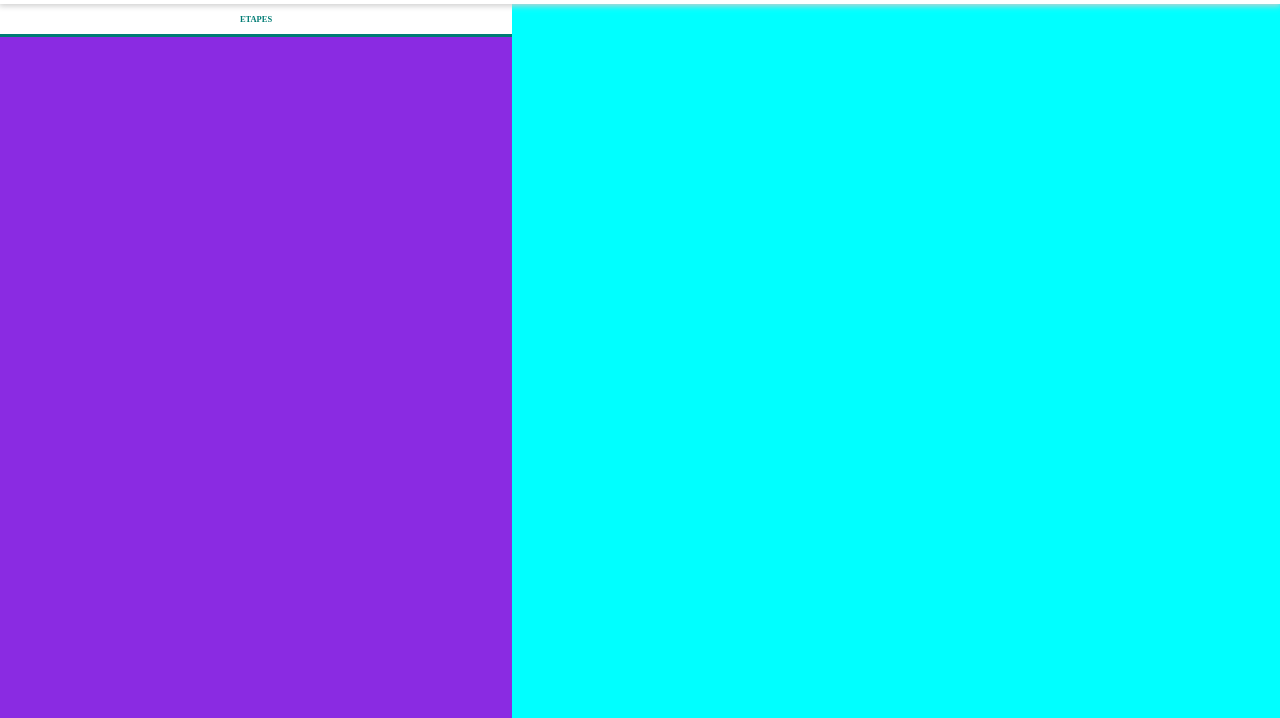
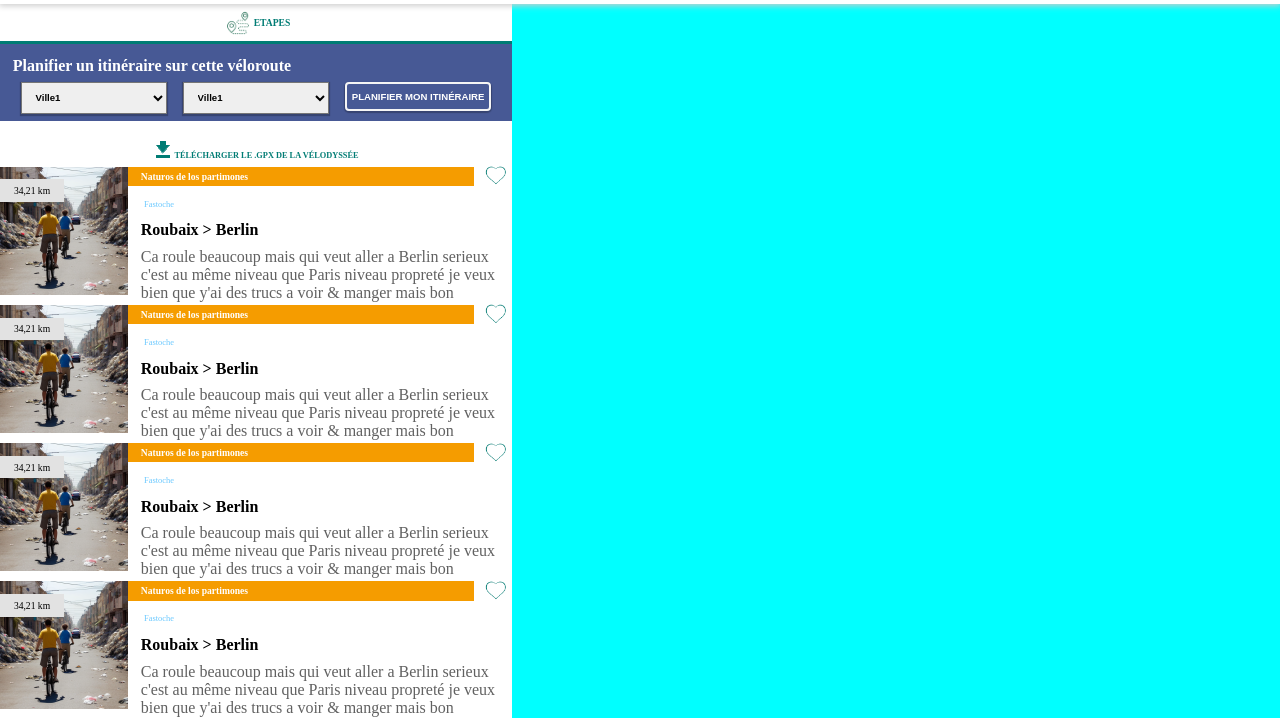
Before and after one commit to Mazurier/eurovelo, a website: page itineraire.html in a window 1280 px wide. Shown: the part 82-800 px from the top of the page. Drawn offline with Linux system fonts and the light colour scheme.

Commit message:
Page etape & js

```diff
--- a/itineraire.css
+++ b/itineraire.css
@@ -4,12 +4,13 @@ body, html {
 }
 main {
     width: 40vw;
-    background-color: blueviolet;
+    background-color: white;
     margin-top: 6.75vw;
     height: calc(100vh - 6.75vw);
     display: flex;
     flex-direction: column;
     align-items: center;
+    overflow-y: scroll;
 }
 .mainhead {
     width: 100%;
@@ -20,7 +21,128 @@ main {
     align-items: center;
     text-align: center;
     justify-content: center;
-    padding: 0.75vw 0;
+    padding: 0.25vw 0;
+    font-size: 0.75vw;
+    font-weight: 700;
+    height: 2.4vw;
+}
+.etapesicon {
+    width: 2.5vw;
+}
+.planif {
+    height: 6vw;
+    background-color: #475995;
+    width: 100%;
+    color: white;
+}
+.planifcontent {
+    width: auto;
+    padding: 1vw;
+    font-weight: 600;
+}
+.planifform {
+    margin: 0.5vw 0;
+    display: flex;
+    justify-content: space-around;
+}
+.planifform * {
+    width: 30%;
+    height: 2.5vw;
+    padding-left: 0.75vw;
+    font-weight: 700;
+    font-size: 0.75vw;
+    box-shadow: 0px 1px 1px 1px rgba(0, 0, 0, 0.24);
+}
+.planifform button {
+    background-color: transparent;
+    border: 2px solid whitesmoke;
+    border-radius: 4px;
+    color: white;
+    height: 2.30vw;
+    display: flex;
+    align-items: center;
+    justify-content: center;
+    text-align: center;
+    padding: 0%;
+}
+.download {
+    width: 100%;
+    display: flex;
+    align-items: center;
+    text-align: center;
+    justify-content: center;
+    padding: 0.5vw 0;
+}
+.download a {
+    text-decoration: none;
+    color: #007c74;
+    font-weight: 600;
+    font-size: 0.65vw;
+}
+.etapesgrid {
+    display: grid;
+    grid-template-columns: 100%;
+    position: relative;
+    gap: 2%;
+}
+.etapesgriditem {
+    height: 10vw;
+    display: flex;
+}
+.etapeskilometre {
+    position: absolute;
+    background-color: rgb(226, 226, 226);
+    color: black;
+    display: flex;
+    align-items: center;
+    text-align: center;
+    justify-content: center;
+    height: 1.75vw;
+    width: 5vw;
+    margin-top: 1vw;
+    font-size: 0.75vw;
+    font-weight: 500;
+}
+.etapesimg {
+    height: 10vw;
+}
+.etapesbandeau {
+    width: 30vw;
+    height: 1.5vw;
+    display: flex;
+    align-items: center;
+    font-size: 0.75vw;
+    font-weight: 600;
+    justify-content: space-between;
+}
+.etapescat {
+    height: 100%;
+    width: 26vw;
+    display: flex;
+    align-items: center;
+    padding-left: 1vw;
+    background-color: #f59c00;
+}
+.etapesfavoris {
+    height: 1.75vw;
+    background-color: white;
+    margin-right: 5px;
+}
+.difficulte {
+    padding: 1vw 1.25vw;
     font-size: 0.66vw;
-    font-weight: 700;
+    font-weight: 500;
+    color: rgb(105, 200, 255); /*A changer avec js*/
 }
+.etapestrajet {
+    margin-left: 1vw;
+    color: black;
+    font-weight: 600;
+    font-size: 1.25vw;
+}
+.etapesdescription {
+    margin-left: 1vw;
+    margin-top: 0.66vw;
+    color: rgb(97, 97, 97);
+    font-weight: 500;
+}
--- a/itineraire.html
+++ b/itineraire.html
@@ -7,6 +7,8 @@
     <title>Eurovelo5</title>
     <link rel="stylesheet" href="commun.css">
     <link rel="stylesheet" href="itineraire.css">
+    <script src="navbar.js"></script>
+    <script src="header.js"></script>
 </head>
 <body>
 
@@ -19,12 +21,42 @@
 
     <main>
         <div class="mainhead">
+            <img src="img/etapesicon.png" alt="" class="etapesicon">
             ETAPES
+        </div>
+        <div class="planif">
+            <div class="planifcontent">
+                Planifier un itinéraire sur cette véloroute
+                <form class="planifform">
+                    <select name="depart" id="depart" required>
+                        <option value="depart" disabled>Etape de départ</option>
+                        <option value="ville1">Ville1</option>
+                        <option value="ville2">Ville2</option>
+                        <option value="ville3">Ville3</option>
+                    </select>
+                    <select name="arrivee" id="arrivee" required>
+                        <option value="depart" disabled>Etape d'arrivée</option>
+                        <option value="ville1">Ville1</option>
+                        <option value="ville2">Ville2</option>
+                        <option value="ville3">Ville3</option>
+                    </select>
+                    <button type="submit">PLANIFIER MON ITINÉRAIRE</button>
+                </form>
+            </div>
+            <div class="download">
+                <a href=""> <img src="img/download.png" alt=""> TÉLÉCHARGER LE .GPX DE LA VÉLODYSSÉE</a>
+            </div>
+            <div class="etapesgrid" id="etapes">
+
+
+
+
+
+            </div>
         </div>
     </main>
 
     <script src="commun.js"></script>
-    <script src="navbar.js"></script>
-    <script src="header.js"></script>
+    <script src="itineraire.js"></script>
 </body>
 </html>
--- /dev/null
+++ b/itineraire.js
@@ -0,0 +1,40 @@
+function etapestxt(kilo, img, cat, dep, ariv, diffi, text) {
+
+    return `
+    <div class="etapesgriditem">
+        <div class="etapeskilometre">
+            ${kilo} km
+        </div>
+        <img src="img/${img}" alt="" class="etapesimg">
+        <div>
+            <div class="etapesbandeau">
+                <div class="etapescat">
+                    ${cat}
+                </div>
+                <a href="">
+                    <img src="img/heart2.png" alt="" class="etapesfavoris">
+                </a>
+            </div>
+            <div class="difficulte">
+                ${diffi}
+            </div>
+            <div class="etapestrajet">
+                ${dep} > ${ariv}
+            </div>
+            <div class="etapesdescription">
+                ${text}
+            </div>
+        </div>
+    </div>
+    `;
+  }
+
+
+  let etapes = '';
+
+  //dans l'ordre (kilo, img, cat, dep, ariv, diffi, text)
+  etapes += etapestxt("34,21","placeholderetapes.png", "Naturos de los partimones", "Roubaix", "Berlin", "Fastoche","Ca roule beaucoup mais qui veut aller a Berlin serieux c'est au même niveau que Paris niveau propreté je veux bien que y'ai des trucs a voir & manger mais bon");
+  etapes += etapestxt("34,21","placeholderetapes.png", "Naturos de los partimones", "Roubaix", "Berlin", "Fastoche","Ca roule beaucoup mais qui veut aller a Berlin serieux c'est au même niveau que Paris niveau propreté je veux bien que y'ai des trucs a voir & manger mais bon");
+  etapes += etapestxt("34,21","placeholderetapes.png", "Naturos de los partimones", "Roubaix", "Berlin", "Fastoche","Ca roule beaucoup mais qui veut aller a Berlin serieux c'est au même niveau que Paris niveau propreté je veux bien que y'ai des trucs a voir & manger mais bon");
+  etapes += etapestxt("34,21","placeholderetapes.png", "Naturos de los partimones", "Roubaix", "Berlin", "Fastoche","Ca roule beaucoup mais qui veut aller a Berlin serieux c'est au même niveau que Paris niveau propreté je veux bien que y'ai des trucs a voir & manger mais bon");
+  document.getElementById("etapes").innerHTML = etapes;
```
Also changed, not shown: img/download.png (added), img/etapesicon.png (added), img/heart2.png (added), img/placeholderetapes.png (added).
